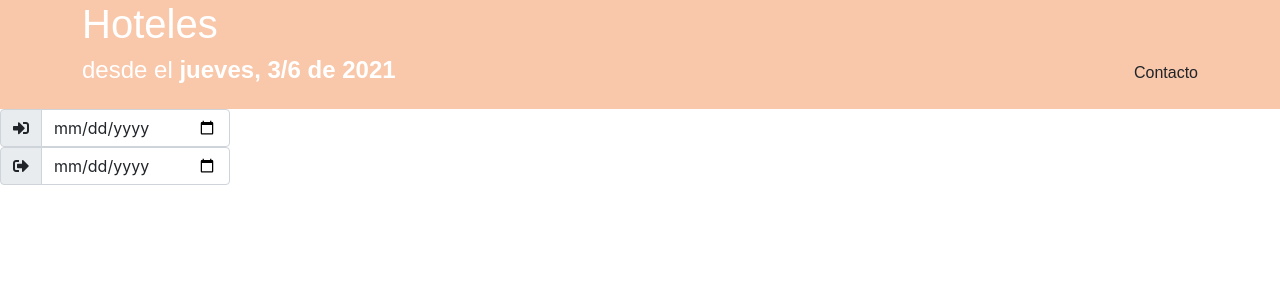
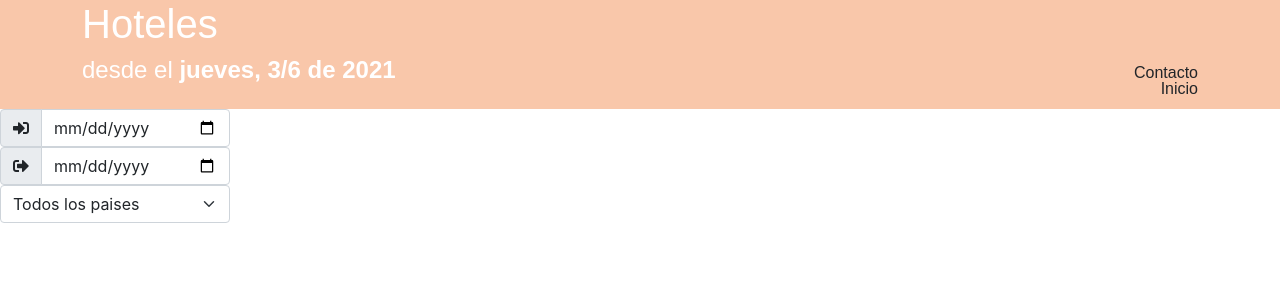
Before and after one commit to frandommel/Hotel, a React (Create React App) app in the folder hotel-app/: page / in a window 1280 px wide. Shown: the top 300 px of the page. Built offline with nearby package versions, Linux system fonts and the light colour scheme.

Commit message:
hago ruteo y agreo el option filter

```diff
--- a/hotel-app/package.json
+++ b/hotel-app/package.json
@@ -8,6 +8,7 @@
     "@testing-library/user-event": "^12.8.3",
     "react": "^17.0.2",
     "react-dom": "^17.0.2",
+    "react-router-dom": "^5.2.0",
     "react-scripts": "4.0.3",
     "web-vitals": "^1.1.2"
   },
--- a/hotel-app/src/App.css
+++ b/hotel-app/src/App.css
@@ -10,6 +10,16 @@
   margin-top: -2rem;
   text-decoration: none;
 }
+.inicio{
+  cursor: pointer!important;
+  float:right;
+  margin-top: -1rem;
+  margin-left: 2rem!important;
+  text-decoration: none;
+}
+.inicio:hover{
+  text-decoration:underline;
+}
 .link:hover{
   text-decoration:underline;
 }
--- a/hotel-app/src/App.js
+++ b/hotel-app/src/App.js
@@ -2,8 +2,16 @@ import logo from './logo.svg';
 import './App.css';
 import Header from './components/Header'
 import Data from './assets/scripts/data';
-import { useState } from 'react';
+import { useEffect, useState } from 'react';
 import  DateFilter from './components/DateFilter'
+import OptionsFilter from './components/OptionsFilter'
+
+//importo el routing
+import {
+  BrowserRouter as Router,
+  Switch,
+  Route
+} from "react-router-dom";
 
 const App = () =>
 {
@@ -14,6 +22,11 @@ const App = () =>
       price: 0,
       rooms: 0
   })
+  const [dataInfo, setDataInfo] = useState([]);
+
+  useEffect(()=>{
+    setDataInfo(Data);  //seteo la info cuando se reenderiza
+  },[])
 
   //seteo fecha ingreso
   const handleChangeFilterDateIn = (fecha)=>{
@@ -40,18 +53,29 @@ const App = () =>
   }
 
   return (
+    <>
+      <Router>
+            <Header filters = { filters }/>
 
-    <>
-        <Header filters = { filters }/>
-        <DateFilter
-          icon="fas fa-sign-in-alt"
-          handleChangeFilterDate={handleChangeFilterDateIn}
-        />
-        <DateFilter icon="fas fa-sign-out-alt"
-                    handleChangeFilterDate={handleChangeFilterDateOut}
-        />
+            <Switch>
 
+                  <Route path="/contacto">
+                        <h1>Pagina de contacto</h1>
+                  </Route>
 
+                  <Route path="/">
+                        <DateFilter icon="fas fa-sign-in-alt"
+                                    handleChangeFilterDate={handleChangeFilterDateIn}
+                        />
+                        <DateFilter icon="fas fa-sign-out-alt"
+                                    handleChangeFilterDate={handleChangeFilterDateOut}
+                        />
+                        <OptionsFilter countrys = { dataInfo.map(data => data.country) }/>
+                  </Route>
+
+            </Switch>
+
+      </Router>
     </>
   );
 
--- a/hotel-app/src/assets/scripts/data.js
+++ b/hotel-app/src/assets/scripts/data.js
@@ -221,3 +221,5 @@ const hotelsData = [
     price: 1
   }
 ]
+
+export default hotelsData;
--- a/hotel-app/src/components/Header.js
+++ b/hotel-app/src/components/Header.js
@@ -1,8 +1,8 @@
 import React from "react";
+import { Link } from "react-router-dom";
 
 const Header = ({filters})=>
 {
-    console.log(filters);
     const dias = [
         'domingo',
         'lunes',
@@ -22,7 +22,8 @@ const Header = ({filters})=>
                             desde el <strong>{dias[filters.dateFrom.getDay()]}, { filters.dateFrom.getDate()}/{filters.dateFrom.getMonth() + 1} de {filters.dateFrom.getFullYear()}</strong>
                             {filters.dateTo != undefined? " hasta "+dias[filters.dateTo.getDay()]+","+  filters.dateTo.getDate()+"/"+(filters.dateFrom.getMonth() + 1) +" de "+ filters.dateTo.getFullYear():""}
                         </h4>
-                        <a className="text-right text-dark link">Contacto</a>
+                        <Link to="/contacto" className="text-right text-dark link">Contacto</Link>
+                        <Link to="/" className="text-dark inicio">Inicio</Link>
                     </div>
 
                 </div>
--- /dev/null
+++ b/hotel-app/src/components/OptionsFilter.js
@@ -0,0 +1,39 @@
+import React, { useEffect, useState } from "react";
+
+const OptionsFilter = ({countrys}) =>{
+    const [countryArray,setCountryArray] = useState([]);
+
+    //seteo los paises, y busco si estan repetidos no lo agrego
+    const setCountrys = () =>{
+        let array = [];
+        countrys.forEach(country => {
+            if(array.indexOf(country) == -1){
+                array.push(country);
+                setCountryArray(array);
+            }
+        });
+    }
+    //setteo los paises
+    useEffect(()=>{
+        setCountrys();
+    },[])
+
+    const handleChange =(event)=> {
+        console.log(event.target.value);
+    }
+
+    return(
+        <>
+            <select onChange={ handleChange } style={ {width: '18%'} } class="form-select">
+                    <option value="undefined" selected>Todos los paises</option>
+                    {countryArray.map(country =>
+                            <option name={country} value={country}>{country}</option>
+                    )}
+
+            </select>
+
+        </>
+    );
+}
+
+export default OptionsFilter;
```
Also changed, not shown: 1 other file (tests, documents, lock files or other folders).
